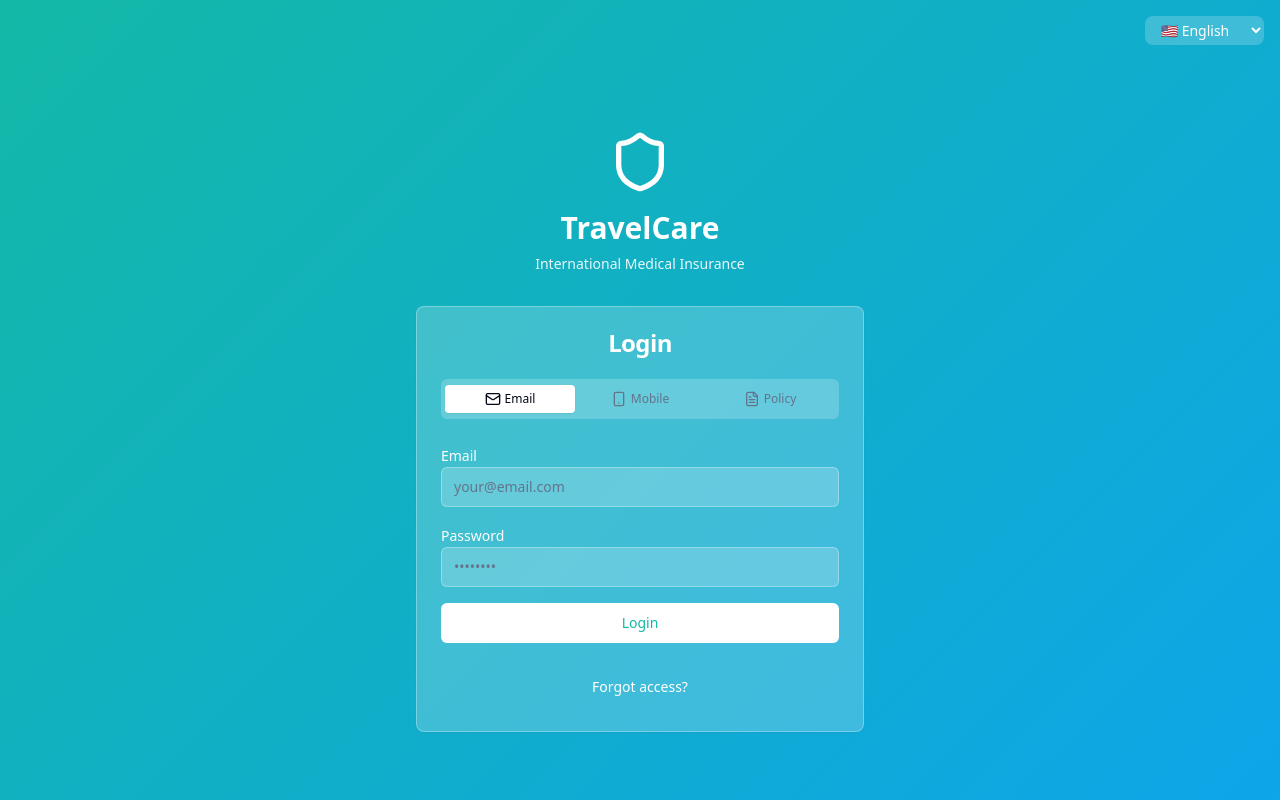
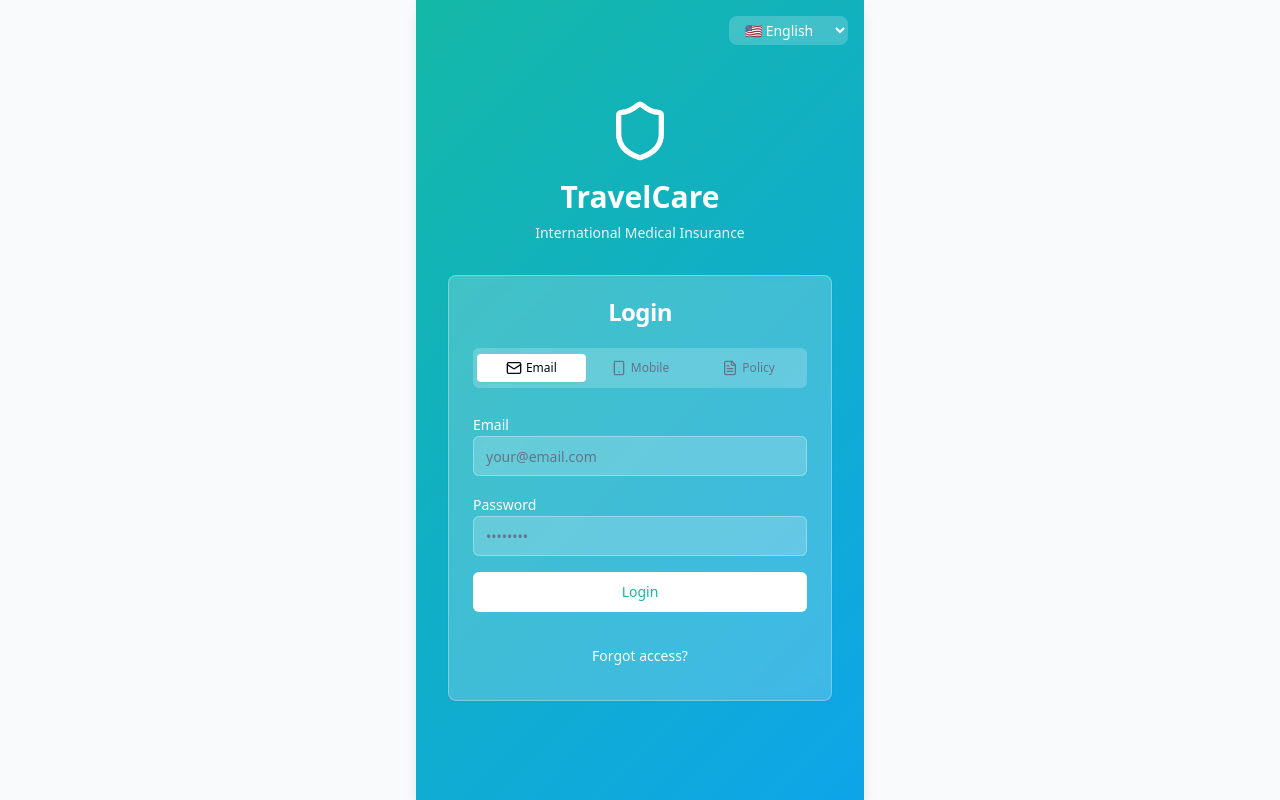
Before and after one commit to sajeevonline/travel-safe-assist-93, a React (Vite) app: page / in a window 1280 px wide. Built offline with nearby package versions, Linux system fonts and the light colour scheme.

Commit message:
Fix: Desktop layout alignment
Align the design elements to be desktop browser friendly.

```diff
--- a/src/App.tsx
+++ b/src/App.tsx
@@ -27,6 +27,7 @@ const App = () => (
             <Toaster />
             <Sonner />
             <div className="min-h-screen bg-gray-50">
+              <div className="max-w-md mx-auto bg-white min-h-screen shadow-lg">
                 <Routes>
                   <Route path="/" element={<LoginScreen />} />
                   <Route path="/dashboard" element={<Dashboard />} />
@@ -39,6 +40,7 @@ const App = () => (
                   <Route path="*" element={<NotFound />} />
                 </Routes>
               </div>
+            </div>
           </AuthProvider>
         </LanguageProvider>
       </TooltipProvider>
--- a/src/screens/Dashboard.tsx
+++ b/src/screens/Dashboard.tsx
@@ -57,7 +57,7 @@ const Dashboard = () => {
         }
       />
 
-      <div className="p-4 space-y-6">
+      <div className="p-4 space-y-6 max-w-full">
         {/* Welcome Section */}
         <div className="travel-gradient rounded-xl p-6 text-white">
           <div className="flex items-center space-x-3 mb-4">
--- a/src/screens/LoginScreen.tsx
+++ b/src/screens/LoginScreen.tsx
@@ -48,9 +48,9 @@ const LoginScreen = () => {
   };
 
   return (
-    <div className="min-h-screen travel-gradient flex flex-col">
+    <div className="min-h-screen travel-gradient flex flex-col relative">
       {/* Language Selector */}
-      <div className="flex justify-end p-4">
+      <div className="absolute top-4 right-4 z-10">
         <select
           value={currentLanguage.code}
           onChange={(e) => {
@@ -78,7 +78,8 @@ const LoginScreen = () => {
         </div>
 
         {/* Login Form */}
-        <Card className="w-full max-w-md glass-effect">
+        <div className="w-full max-w-sm">
+          <Card className="glass-effect">
             <CardHeader>
               <CardTitle className="text-center text-white">{t('login')}</CardTitle>
             </CardHeader>
@@ -208,6 +209,7 @@ const LoginScreen = () => {
           </Card>
         </div>
       </div>
+    </div>
   );
 };
 
```
Lines whose indentation alone changed are shown as unchanged.
